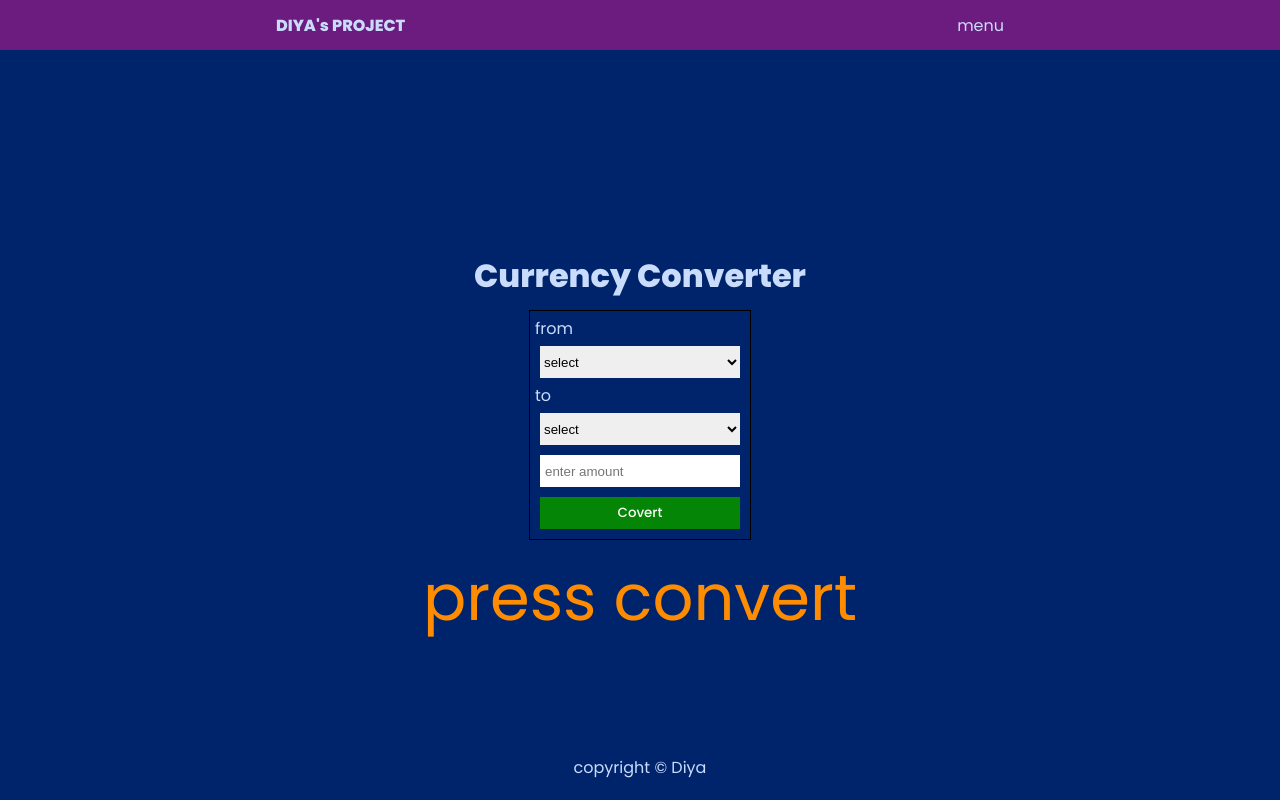
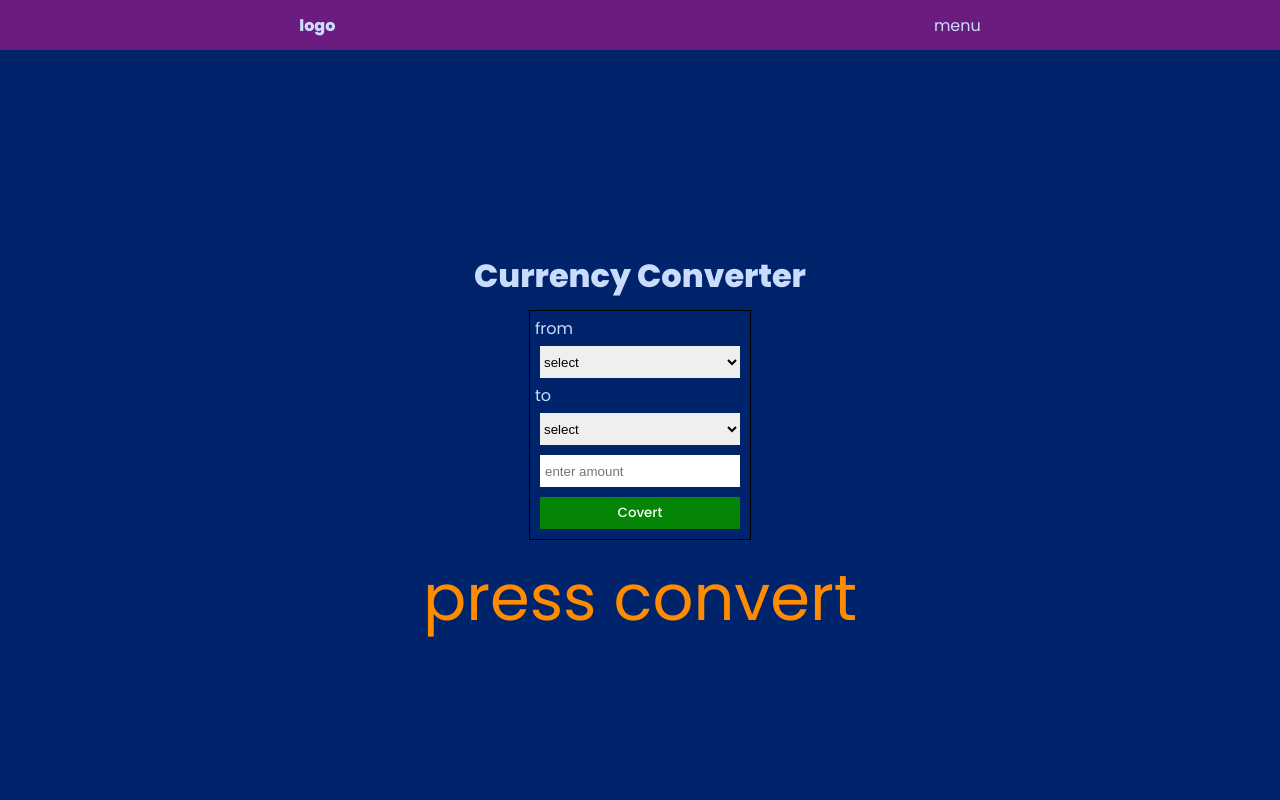
Before and after one commit to yashtanwar1810/currency-rates-conm, a plain HTML site: page index.html in a window 1280 px wide. Drawn offline with Linux system fonts and the light colour scheme; no server answers.

Commit message:
Update index.html

```diff
--- a/index.html
+++ b/index.html
@@ -3,7 +3,7 @@
 <head>
     <meta charset="UTF-8">
     <meta name="viewport" content="width=device-width, initial-scale=1.0">
-    <title>Diya Ka Project</title>
+    <title>Currency Rates Converter</title>
 
     <link rel="stylesheet" href="style.css">
     <link rel="preconnect" href="https://fonts.googleapis.com">
@@ -13,7 +13,7 @@
 <body>
     <div class="main">
         <header>
-            <span class="title">DIYA's PROJECT</span>
+            <span class="title">logo</span>
             <span>menu</span>
 
         </header>
@@ -48,7 +48,7 @@
         </main>
 
         <footer>
-            copyright © Diya
+
 
         </footer>
     </div>
```
